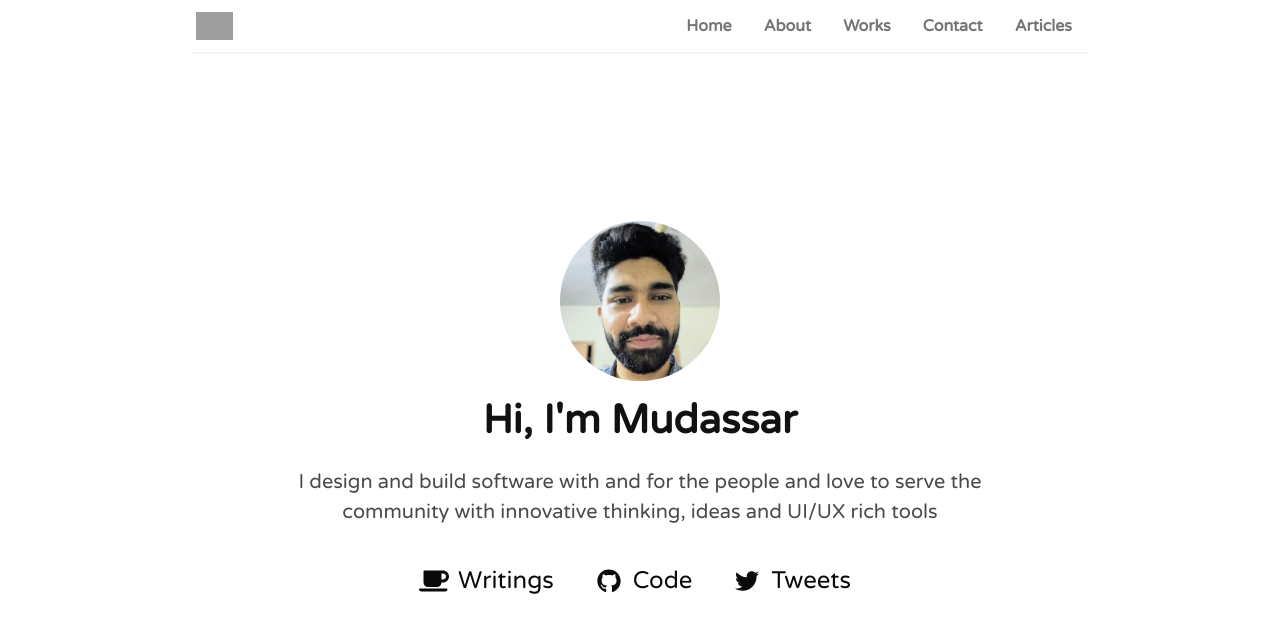
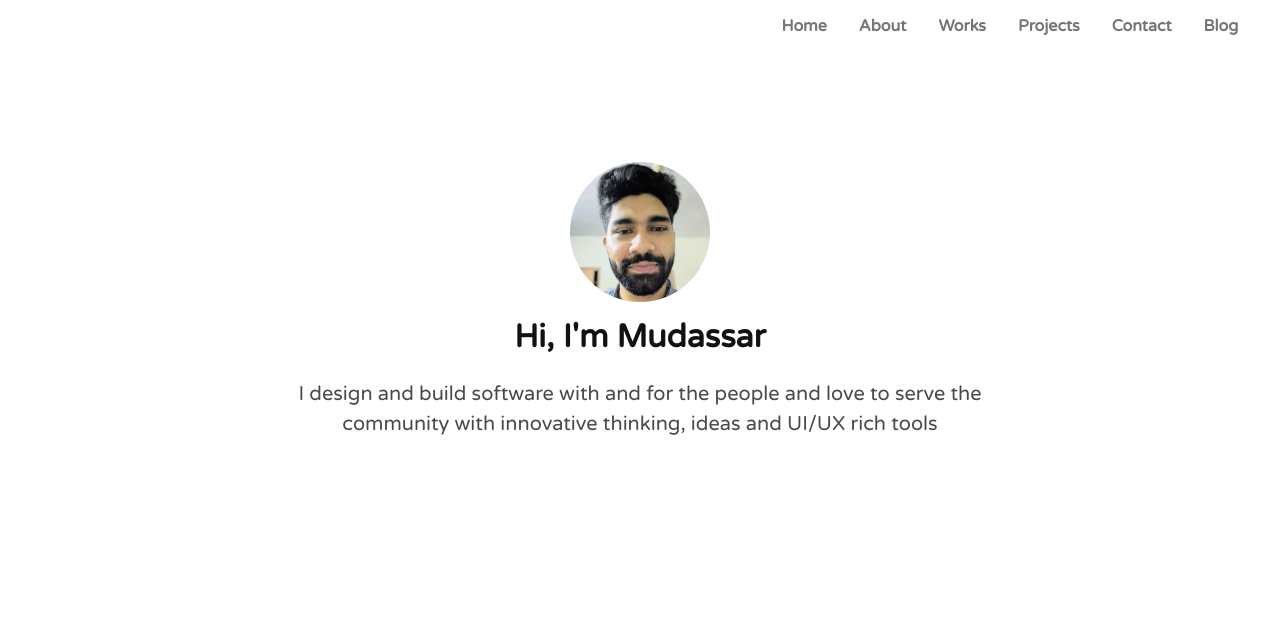
Before and after one commit to Mudassar045/mudassar045.github.io, a React (Create React App) app: page / in a window 1280 px wide. Shown: the top 632 px of the page. Built offline with nearby package versions, Linux system fonts and the light colour scheme; grey boxes are pictures that could not be loaded; what @react-pdf/renderer would draw is missing.

Commit message:
update structure for new design, project page, remove some dependencies

```diff
--- a/package.json
+++ b/package.json
@@ -1,12 +1,8 @@
 {
-  "homepage": "https://mudassar045.github.io/blog",
+  "homepage": "https://mudassar045.github.io/",
   "version": "0.1.0",
   "private": true,
   "dependencies": {
-    "@fortawesome/fontawesome-svg-core": "^1.2.28",
-    "@fortawesome/free-brands-svg-icons": "^5.13.0",
-    "@fortawesome/free-solid-svg-icons": "^5.13.0",
-    "@fortawesome/react-fontawesome": "^0.1.9",
     "@octokit/rest": "^17.9.2",
     "@react-pdf/renderer": "^1.6.8",
     "@sindresorhus/transliterate": "^0.1.0",
--- a/src/components/Navigation.tsx
+++ b/src/components/Navigation.tsx
@@ -1,61 +1,16 @@
-import React, { Component } from 'react'
+import React from 'react'
 import { Link } from 'react-router-dom'
-import { AnimalAvatar } from 'assets/icon'
-import 'styles/main.css'
-import 'styles/helper.css'
 
-interface P {
+type PropsType = {
     menuLinks: MenuLink[]
 }
 
-interface S {
-    scrolled: boolean
-}
+const Navigation = ({ menuLinks }: PropsType) => {
 
-class Navigation extends Component<P, S> {
+    const path = window.location.href
 
-    constructor(props: P) {
-        super(props)
-        this.state = {
-            scrolled: false
-        }
-    }
-
-    componentDidMount() {
-        window.addEventListener('scroll', this.navOnScroll)
-    }
-
-    componentWillUnmount() {
-        window.removeEventListener('scroll', this.navOnScroll)
-    }
-
-    navOnScroll = () => {
-        if (window.scrollY > 20) {
-            this.setState({ scrolled: true })
-        } else {
-            this.setState({ scrolled: false })
-        }
-    }
-
-    geCurrentPath = (): string => {
-        return window.location.href
-    }
-
-    render() {
-
-        const { menuLinks } = this.props
-
-        const path = this.geCurrentPath()
-
-        return <>
-            <div className="hero-head">
-                <div className="container">
-                    <nav className="navbar has-shadow" role="navigation" aria-label="main navigation">
-                        <div className="navbar-brand">
-                            <Link id="cool-cat-btn" className="navbar-item navbar-icon" to="/">
-                                <img src={AnimalAvatar} alt="cat" />
-                            </Link>
-                        </div>
+    return (
+        <nav className="navbar" role="navigation" aria-label="main navigation">
             <div className="navbar-menu">
                 <div className="navbar-end">
                     {
@@ -66,10 +21,7 @@ class Navigation extends Component<P, S> {
                 </div>
             </div>
         </nav>
-                </div>
-            </div>
-        </>
-    }
+    )
 }
 
 export default Navigation
--- a/src/constants/SiteConfig.ts
+++ b/src/constants/SiteConfig.ts
@@ -17,7 +17,7 @@ const config: Config = {
     newsletter: 'https://mudassarali.substack.com',
     newsletterEmbed: 'https://mudassarali.substack.com/embed',
     userName: 'Mudassar Ali',
-    userEmail: 'mudassaralics007@gmail.com',
+    userEmail: 'mudassarali.vwd@gmail.com',
     userTwitter: 'https://twitter.com/voidwebdev',
     userGitHub: 'https://github.com/mudassar045',
     userStackOverflow: 'https://stackoverflow.com/users/8108770/mudassar045',
@@ -39,12 +39,16 @@ const config: Config = {
         link: '/works',
       },
       {
+        name: 'Projects',
+        link: '/projects'
+      },
+      {
         name: 'Contact',
         link: '/contact',
       },
       {
-        name: 'Articles',
-        link: '/articles',
+        name: 'Blog',
+        link: '/blog',
       },
     ],
     themeColor: '#3F80FF', // Used for setting manifest and progress theme colors.
--- a/src/constants/WorkLinks.ts
+++ b/src/constants/WorkLinks.ts
@@ -19,10 +19,6 @@ const AppWorkLinks: WorkLink[] = [
 		title: "Random Strings Generator",
 		link: "random-string-generator"
 	},
-	// {
-	// 	title: "Learning D3",
-	// 	link: "d3-learning"
-	// },
 	{
 		title: "Sample pdf generating React PDF Renderer",
 		link: "printing/sample-1",
--- a/src/containers/App.tsx
+++ b/src/containers/App.tsx
@@ -4,8 +4,9 @@ import { HashRouter as Router, Route, Switch } from 'react-router-dom'
 import Home from 'pages/Home'
 import About from 'pages/About'
 import Contact from 'pages/Contact'
-import Article from 'pages/Article'
+import Blog from 'pages/Blog'
 import Work from 'pages/Work'
+import Project from 'pages/Project'
 import Tool from 'pages/Tool'
 
 import ImageGallery from 'modules/work/ImageGallery'
@@ -26,6 +27,7 @@ function App() {
                   <Route path='/me' component={Home} />
                   <Route path='/uses' component={Tool} />
                   <Route path='/about' component={About} />
+                  <Route path='/projects' component={Project} />
                   <Route exact path='/works' component={Work} />
                   <Route path='/works/image-gallery' component={ImageGallery} />
                   <Route path='/works/transliterate' component={Transliterate} />
@@ -36,7 +38,7 @@ function App() {
                   <Route exact path="/works/printing/sample-1" component={ExamplePagePrint} />
                   <Route path="/works/sms-api-testing" component={SMSTesting} />
                   <Route path='/contact' component={Contact} />
-                  <Route path='/articles' component={Article} />
+                  <Route path='/blog' component={Blog} />
             </Switch>
       </Router>
 }
--- a/src/index.tsx
+++ b/src/index.tsx
@@ -2,6 +2,9 @@ import React from 'react'
 import ReactDOM from 'react-dom'
 import App from 'containers/App'
 import * as serviceWorker from 'serviceWorker'
+
+import 'styles/main.css'
+import 'styles/helper.css'
 
 ReactDOM.render(<App />, document.getElementById('root'))
 
--- a/src/pages/Article.tsx
+++ /dev/null
@@ -1,27 +0,0 @@
-import React, { Component } from 'react'
-
-import Layout from 'layout/Layout'
-
-class Article extends Component {
-
-    render() {
-
-        return <>
-            <Layout>
-                <section className="hero">
-                    <div className="hero-body">
-                        <div className="container">
-                            <div className="columns is-vcentered is-centered">
-                                <div className="column is-half is-narrow content">
-                                    <h1>Coming soon...</h1>
-                                </div>
-                            </div>
-                        </div>
-                    </div>
-                </section>
-            </Layout>
-        </>
-    }
-}
-
-export default Article
--- /dev/null
+++ b/src/pages/Blog.tsx
@@ -0,0 +1,24 @@
+import React from 'react'
+
+import Layout from 'layout/Layout'
+
+const Blog = () => {
+
+    return (
+        <Layout>
+            <section className="hero">
+                <div className="hero-body">
+                    <div className="container">
+                        <div className="columns is-vcentered is-centered">
+                            <div className="column is-half is-narrow content">
+                                <h1>Coming soon...</h1>
+                            </div>
+                        </div>
+                    </div>
+                </div>
+            </section>
+        </Layout>
+    )
+}
+
+export default Blog
--- a/src/pages/Home.tsx
+++ b/src/pages/Home.tsx
@@ -1,8 +1,4 @@
 import React from 'react'
-
-import { FontAwesomeIcon } from '@fortawesome/react-fontawesome'
-import { faCoffee } from '@fortawesome/free-solid-svg-icons'
-import { faTwitter, faGithub } from '@fortawesome/free-brands-svg-icons'
 
 import { Avatar } from 'assets/icon'
 import SiteConfig from 'constants/SiteConfig'
@@ -12,37 +8,17 @@ const Home = () => {
 
     return (
         <Layout>
-            <section className="hero is-fullheight is-default">
-                <div className="hero-body">
+            <section className="hero is-fullheight is-default" style={{ minHeight: "80vh" }}>
+                <div className="hero-body" style={{ paddingTop: "0rem" }}>
                     <div id="info-container" className="container has-text-centered">
                         <div className="columns is-vcentered">
                             <div className="column is-two-thirds is-centered has-nice-link">
                                 <div>
-                                    <img id="profile-pic" src={Avatar} width="160" height="160" alt="avatar" />
-                                    <h1 className="title is-2">Hi, I'm {SiteConfig.siteTitleAlt}</h1>
+                                    <img id="profile-pic" src={Avatar} width="140" height="140" alt="avatar" />
+                                    <h1 className="title is-3">Hi, I'm {SiteConfig.siteTitleAlt}</h1>
                                     <p className="is-size-5">{SiteConfig.homeDescription}</p>
                                 </div>
                                 <br />
-                                <p className="has-text-centered">
-                                    <a className="button is-large is-white" href={SiteConfig.blog}>
-                                        <span className="icon">
-                                            <FontAwesomeIcon icon={faCoffee} />
-                                        </span>
-                                        <span>Writings</span>
-                                    </a>
-                                    <a className="button is-large is-white" href={SiteConfig.userGitHub}>
-                                        <span className="icon">
-                                            <FontAwesomeIcon icon={faGithub} />
-                                        </span>
-                                        <span>Code</span>
-                                    </a>
-                                    <a className="button is-large is-white" href={SiteConfig.userTwitter}>
-                                        <span className="icon">
-                                            <FontAwesomeIcon icon={faTwitter} />
-                                        </span>
-                                        <span>Tweets</span>
-                                    </a>
-                                </p>
                             </div>
                         </div>
                     </div>
--- /dev/null
+++ b/src/pages/Project.tsx
@@ -0,0 +1,23 @@
+import React from 'react'
+
+import Layout from 'layout/Layout'
+
+const Project = () => {
+	return (
+		<Layout>
+			<section className="hero">
+				<div className="hero-body">
+					<div className="container">
+						<div className="columns is-vcentered is-centered">
+							<div className="column is-half is-narrow content">
+								<h1>Coming soon...</h1>
+							</div>
+						</div>
+					</div>
+				</div>
+			</section>
+		</Layout>
+	)
+}
+
+export default Project
--- a/src/styles/helper.css
+++ b/src/styles/helper.css
@@ -22,7 +22,6 @@ body {
 }
 
 .navbar-item.is-tab.is-active {
-  font-size: 1.05rem;
   color: #000;
 }
 
@@ -263,3 +262,10 @@ input[type=range]:focus::-ms-fill-upper {
 #projects p {
     font-size: 16px
 }
+
+@media screen and (min-width: 1088px) {
+  .navbar {
+      margin-left: 2vw;
+      margin-right: 2vw;
+  }
+}
```
Lines whose indentation alone changed are shown as unchanged.
